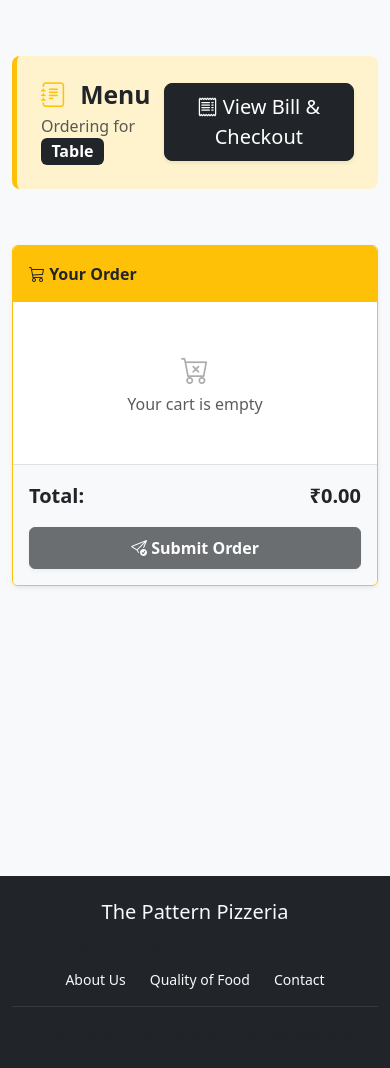
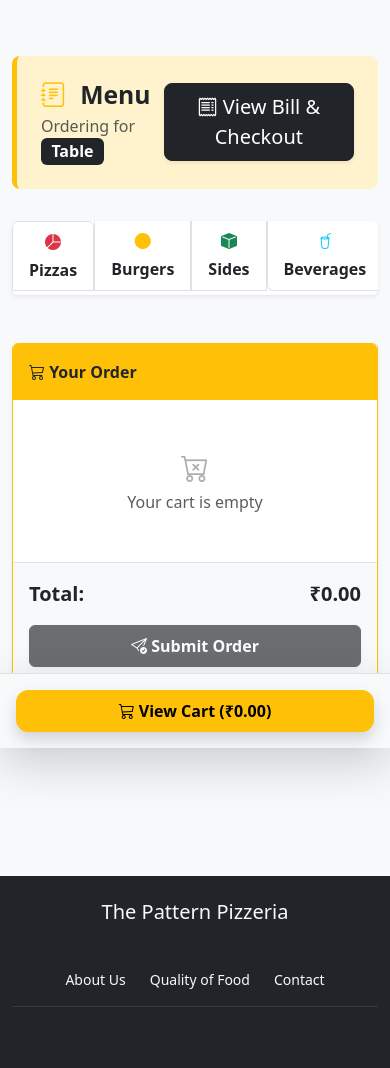
Before and after one commit to Sagar-N-Mutalik/restaurant-management-system, a Django app: template restaurant/templates/restaurant/menu.html in a window 390 px wide; the page is wider, and only the part inside the window is pictured. Shown: the part 96-1164 px from the top of that part. Run offline with Django 3.2, Linux system fonts and the light colour scheme; the template is opened without the code that fills it, so the values that code supplies are empty; some libraries are stand-ins or nearby versions.

Commit message:
solved errors

```diff
--- a/restaurant/templates/restaurant/base.html
+++ b/restaurant/templates/restaurant/base.html
@@ -11,6 +11,9 @@
     <style>
         body {
             background-color: #f8f9fa;
+        }
+        html {
+            scroll-behavior: smooth;
         }
 
         .navbar {
@@ -66,12 +69,40 @@
             color: white !important;
             border-color: #444 !important;
         }
+        /* Global Full Page Overlay Spinner */
+        #global-spinner-overlay {
+            position: fixed;
+            top: 0;
+            left: 0;
+            width: 100vw;
+            height: 100vh;
+            background: rgba(0, 0, 0, 0.7); /* Dark semi-transparent background */
+            z-index: 9999;
+            display: flex;
+            justify-content: center;
+            align-items: center;
+            flex-direction: column;
+            color: white;
+            opacity: 0;
+            visibility: hidden;
+            transition: opacity 0.3s ease;
+        }
+
+        #global-spinner-overlay.active {
+            opacity: 1;
+            visibility: visible;
+        }
     </style>
     {% block extra_css %}{% endblock %}
 </head>
 
 <body>
-
+    <div id="global-spinner-overlay">
+        <div class="spinner-border text-warning" style="width: 4rem; height: 4rem; border-width: 0.3em;" role="status">
+            <span class="visually-hidden">Loading...</span>
+        </div>
+        <h3 class="mt-4 fw-bold text-white" id="spinnerText">Loading...</h3>
+    </div>
     <nav class="navbar navbar-expand-lg navbar-dark bg-dark">
         <div class="container">
             <a class="navbar-brand" href="{% url 'index' %}">
@@ -171,6 +202,22 @@
                 });
             }
         });
+            // Globally accessible functions to show/hide the loading screen
+        function showGlobalSpinner(message = "Loading...") {
+            const spinner = document.getElementById('global-spinner-overlay');
+            const spinnerText = document.getElementById('spinnerText');
+            if (spinner && spinnerText) {
+                spinnerText.innerText = message;
+                spinner.classList.add('active');
+            }
+        }
+
+        function hideGlobalSpinner() {
+            const spinner = document.getElementById('global-spinner-overlay');
+            if (spinner) {
+                spinner.classList.remove('active');
+            }
+        }
     </script>
     {% block extra_js %}{% endblock %}
 </body>
--- a/restaurant/templates/restaurant/landing.html
+++ b/restaurant/templates/restaurant/landing.html
@@ -56,7 +56,7 @@
         {% for table in tables %}
         <div class="col">
             {% if not table.is_occupied %}
-            <a href="{% url 'menu_page' table.table_number %}" class="text-decoration-none text-dark">
+            <a href="{% url 'menu_page' table.table_number %}" class="text-decoration-none text-dark" onclick="showGlobalSpinner('Loading Menu...')">
                 <div class="card h-100 table-card table-available shadow-sm text-center">
                     <div class="card-body py-4">
                         <h1 class="display-5 text-success mb-2"><i class="bi bi-cup-hot"></i></h1>
--- a/restaurant/templates/restaurant/menu.html
+++ b/restaurant/templates/restaurant/menu.html
@@ -24,11 +24,26 @@
     .badge-veg { background-color: #198754; }
     .badge-nonveg { background-color: #dc3545; }
     .badge-vegan { background-color: #20c997; }
+
+    /* Cart pulse animation */
+    @keyframes pulse {
+        0% { transform: scale(1); }
+        50% { transform: scale(1.1); color: #198754; }
+        100% { transform: scale(1); }
+    }
+    .pulse-animation {
+        animation: pulse 0.4s ease-in-out;
+    }
+
+    /* Hide scrollbar for smooth mobile category sliding */
+    .mobile-scroll-nav::-webkit-scrollbar { display: none; }
+    .mobile-scroll-nav { -ms-overflow-style: none; scrollbar-width: none; }
 </style>
 {% endblock %}
 
 {% block content %}
-<div class="toast-container position-fixed bottom-0 end-0 p-3" style="z-index: 1055;">
+<div class="toast-container position-fixed bottom-0 end-0 p-3 mb-5 mb-lg-0" style="z-index: 1055;">
+
     <div id="orderToast" class="toast align-items-center text-bg-success border-0" role="alert" aria-live="assertive" aria-atomic="true">
         <div class="d-flex">
             <div class="toast-body" id="toastMessage">
@@ -37,6 +52,16 @@
             <button type="button" class="btn-close btn-close-white me-2 m-auto" data-bs-dismiss="toast" aria-label="Close"></button>
         </div>
     </div>
+
+    <div id="errorToast" class="toast align-items-center text-bg-danger border-0 mt-2" role="alert" aria-live="assertive" aria-atomic="true">
+        <div class="d-flex">
+            <div class="toast-body" id="errorToastMessage">
+                Error placing order!
+            </div>
+            <button type="button" class="btn-close btn-close-white me-2 m-auto" data-bs-dismiss="toast" aria-label="Close"></button>
+        </div>
+    </div>
+
 </div>
 
 <div class="menu-header d-flex justify-content-between align-items-center sticky-top">
@@ -45,20 +70,20 @@
         <p class="text-muted mb-0 mt-1">Ordering for <span class="badge bg-dark fs-6">Table {{ table.table_number }}</span></p>
     </div>
     <div>
-        <a href="{% url 'payment_page' table.table_number %}" class="btn btn-dark btn-lg shadow-sm">
+        <a href="{% url 'payment_page' table.table_number %}" class="btn btn-dark btn-lg shadow-sm" onclick="showGlobalSpinner('Generating Bill...')">
             <i class="bi bi-receipt"></i> View Bill & Checkout
         </a>
     </div>
 </div>
 
 <div class="row">
-    <div class="col-lg-2 d-none d-lg-block">
-        <div class="sticky-top" style="top: 100px;">
-            <div class="list-group shadow-sm">
-                <a href="#pizzas" class="list-group-item list-group-item-action fw-bold"><i class="bi bi-pie-chart-fill text-danger me-2"></i> Pizzas</a>
-                <a href="#burgers" class="list-group-item list-group-item-action fw-bold"><i class="bi bi-circle-fill text-warning me-2"></i> Burgers</a>
-                <a href="#sides" class="list-group-item list-group-item-action fw-bold"><i class="bi bi-box-fill text-success me-2"></i> Sides</a>
-                <a href="#beverages" class="list-group-item list-group-item-action fw-bold"><i class="bi bi-cup-straw text-info me-2"></i> Beverages</a>
+    <div class="col-lg-2 mb-4">
+        <div class="sticky-top bg-white rounded" style="top: 100px; z-index: 1030;">
+            <div class="list-group list-group-horizontal-lg flex-row overflow-auto shadow-sm mobile-scroll-nav pb-1">
+                <a href="#pizzas" class="list-group-item list-group-item-action fw-bold flex-fill text-center text-lg-start"><i class="bi bi-pie-chart-fill text-danger d-lg-inline d-block mb-1 me-lg-2"></i> Pizzas</a>
+                <a href="#burgers" class="list-group-item list-group-item-action fw-bold flex-fill text-center text-lg-start"><i class="bi bi-circle-fill text-warning d-lg-inline d-block mb-1 me-lg-2"></i> Burgers</a>
+                <a href="#sides" class="list-group-item list-group-item-action fw-bold flex-fill text-center text-lg-start"><i class="bi bi-box-fill text-success d-lg-inline d-block mb-1 me-lg-2"></i> Sides</a>
+                <a href="#beverages" class="list-group-item list-group-item-action fw-bold flex-fill text-center text-lg-start"><i class="bi bi-cup-straw text-info d-lg-inline d-block mb-1 me-lg-2"></i> Beverages</a>
             </div>
         </div>
     </div>
@@ -253,6 +278,13 @@
         </div>
     </div>
 </div>
+
+<div class="d-lg-none position-fixed bottom-0 start-0 w-100 p-3 bg-light shadow-lg border-top" style="z-index: 1040;">
+    <a href="#cartTotalDisplay" class="btn btn-warning w-100 fw-bold shadow py-2" style="border-radius: 12px;">
+        <i class="bi bi-cart3"></i> View Cart (<span id="mobileCartTotal">₹0.00</span>)
+    </a>
+</div>
+
 {% endblock %}
 
 {% block extra_js %}
@@ -276,6 +308,10 @@
                 cartItemsList.appendChild(emptyCartMsg);
                 submitOrderBtn.disabled = true;
                 cartTotalDisplay.innerText = '₹0.00';
+
+                // Update mobile button when empty
+                const mobileCartTotal = document.getElementById('mobileCartTotal');
+                if (mobileCartTotal) mobileCartTotal.innerText = '₹0.00';
                 return;
             }
 
@@ -331,6 +367,15 @@
             });
 
             cartTotalDisplay.innerText = '₹' + runningTotal.toFixed(2);
+
+            // Update mobile floating button total
+            const mobileCartTotal = document.getElementById('mobileCartTotal');
+            if (mobileCartTotal) mobileCartTotal.innerText = '₹' + runningTotal.toFixed(2);
+
+            // Trigger Pulse Animation to show something was added
+            cartTotalDisplay.classList.remove('pulse-animation');
+            void cartTotalDisplay.offsetWidth; // Force browser reflow to restart animation
+            cartTotalDisplay.classList.add('pulse-animation');
         }
 
         // Add to Cart Logic
@@ -393,7 +438,7 @@
         submitOrderBtn.addEventListener('click', async function () {
             if (cart.length === 0) return;
 
-            this.innerHTML = '<span class="spinner-border spinner-border-sm" role="status" aria-hidden="true"></span> Sending to kitchen...';
+            this.innerHTML = '<span class="spinner-border spinner-border-sm" role="status" aria-hidden="true"></span> Sending...';
             this.disabled = true;
 
             // Expand cart based on quantity because backend facade handles 1 item per dictionary
@@ -446,11 +491,20 @@
                     cart = [];
                     updateCartUI();
                 } else {
-                    alert('Error: ' + data.error);
+                    // Trigger custom error toast instead of alert
+                    const errToastEl = document.getElementById('errorToast');
+                    document.getElementById('errorToastMessage').innerHTML = `<i class="bi bi-exclamation-triangle-fill"></i> <strong>Error:</strong> ${data.error}`;
+                    const errToast = new bootstrap.Toast(errToastEl);
+                    errToast.show();
                 }
             } catch (err) {
                 console.error('Error delegating order to facade:', err);
-                alert('Network execution error placing order.');
+
+                // Trigger custom error toast for Network Failure
+                const errToastEl = document.getElementById('errorToast');
+                document.getElementById('errorToastMessage').innerHTML = `<i class="bi bi-wifi-off"></i> <strong>Network error</strong> placing order.`;
+                const errToast = new bootstrap.Toast(errToastEl);
+                errToast.show();
             } finally {
                 this.innerHTML = '<i class="bi bi-send-check"></i> Submit Order';
                 this.disabled = false;
--- a/restaurant/templates/restaurant/staff_dashboard.html
+++ b/restaurant/templates/restaurant/staff_dashboard.html
@@ -64,7 +64,7 @@
             </div>
             <div class="card-footer bg-white p-3 border-top-0 d-grid">
                 {% if data.table_number != 'Takeaway' %}
-                <a href="{% url 'payment_page' data.table_number %}" class="btn btn-warning btn-lg fw-bold shadow-sm">
+                <a href="{% url 'payment_page' data.table_number %}" class="btn btn-warning btn-lg fw-bold shadow-sm" onclick="showGlobalSpinner('Calculating Final Bill...')">
                     <i class="bi bi-receipt"></i> Process Final Bill & Checkout
                 </a>
                 {% endif %}
@@ -103,5 +103,9 @@
                 });
         });
     });
+    // Auto-refresh the dashboard every 30 seconds to fetch new orders
+    setTimeout(() => {
+        window.location.reload();
+    }, 30000);
 </script>
 {% endblock %}
```
Also changed, not shown: db.sqlite3. Lines whose indentation alone changed are shown as unchanged.
